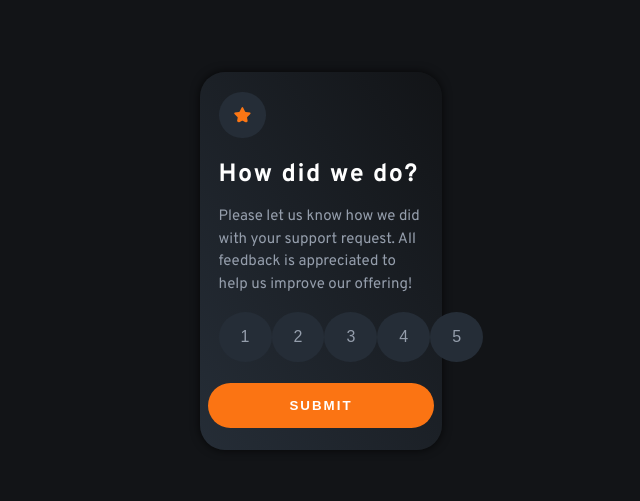
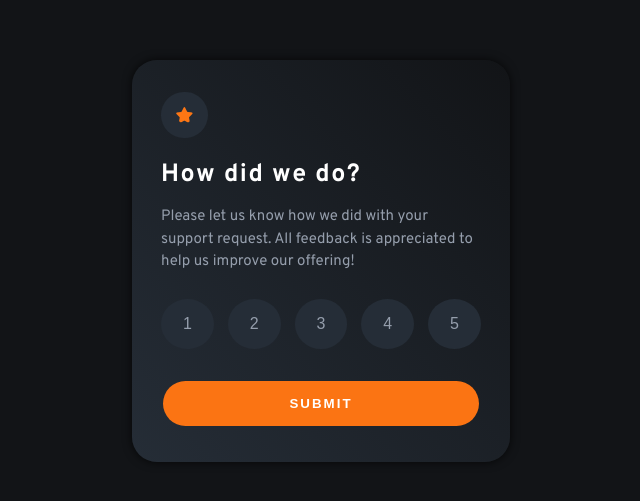
Before and after one commit to kadheryna/interactive-rating-component, a website built with Parcel: page src/index.html in a window 1280 px wide. Shown: the part 139-640 px from the top of the page, without its empty margins (319-959 px from the left). Built offline with nearby package versions, Linux system fonts and the light colour scheme.

Commit message:
Set previous width value

```diff
--- a/src/Styles/styles.scss
+++ b/src/Styles/styles.scss
@@ -46,6 +46,6 @@ body {
 @media (min-width: 1280px) {
 	.box__rating,
 	.box__selected {
-		width: 16vw;
+		width: 25vw;
 	}
 }
```
